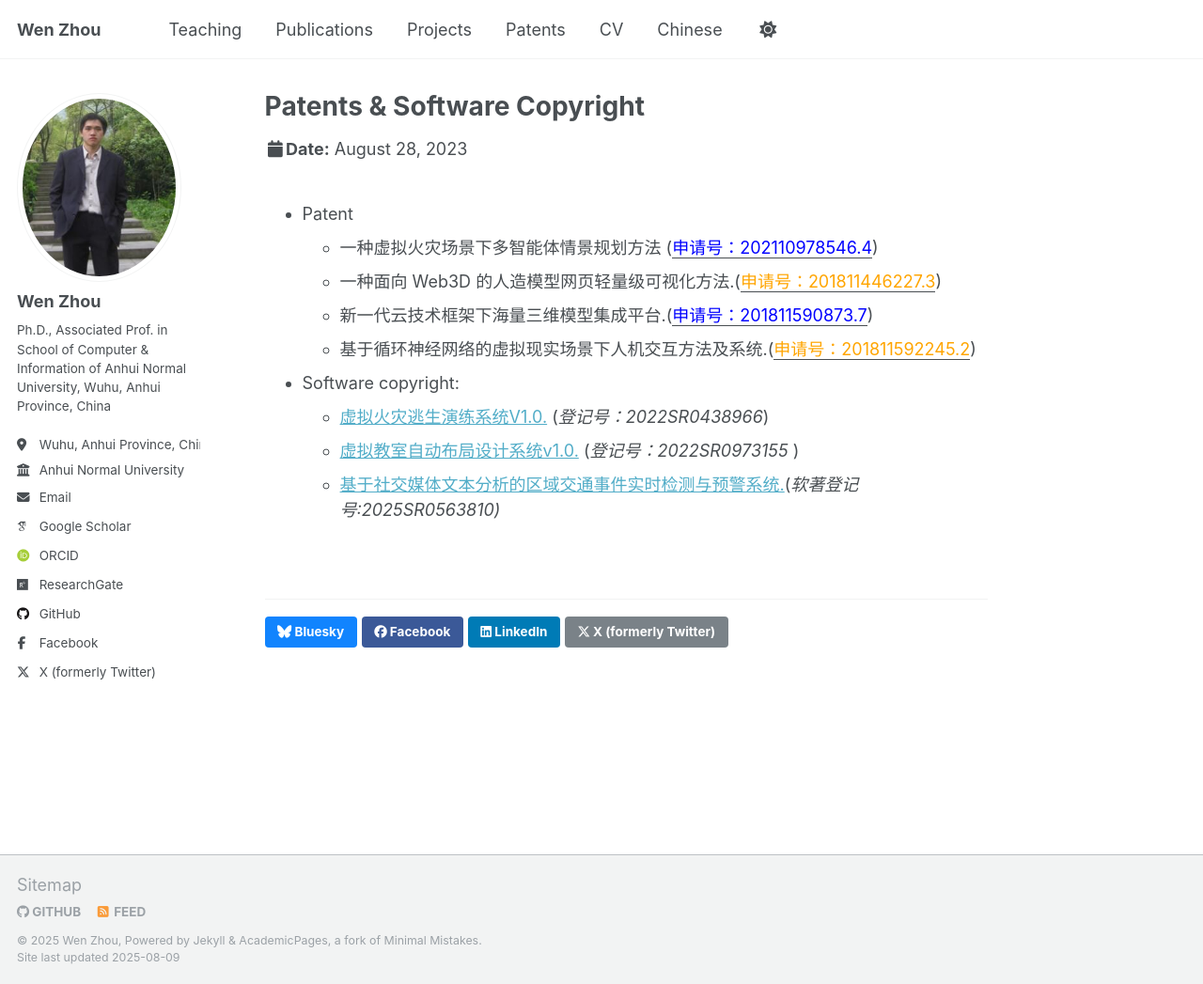
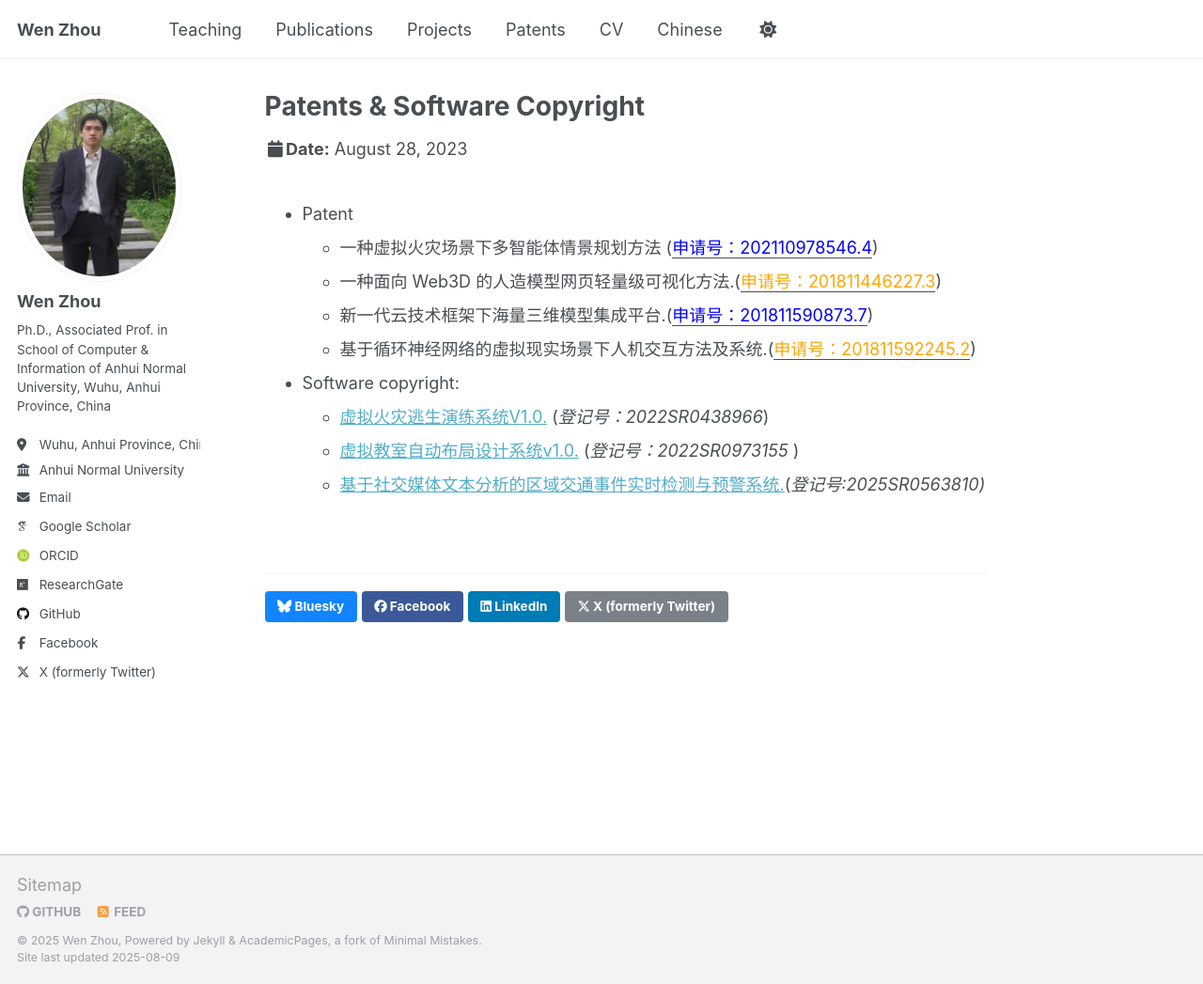
Before and after one commit to zhouwen327/zhouwen327.github.io, a Jekyll site: the page built from _patents/patent01.md, in a window 1280 px wide and 1047 px high. Shown: the whole window at 94% size. Built offline with Jekyll 4.4.1, drawn with Linux system fonts in a browser that asks for light colours; some web fonts are replaced.

Commit message:
Update patent01.md

```diff
--- a/_patents/patent01.md
+++ b/_patents/patent01.md
@@ -14,4 +14,4 @@
 - Software copyright:
     - <a href="http://ivr-ahnu.cn/cn/sr/202201.pdf">虚拟火灾逃生演练系统V1.0.</a> (<i>登记号：2022SR0438966</i>)
     - <a href="http://ivr-ahnu.cn/cn/sr/202202.pdf">虚拟教室自动布局设计系统v1.0.</a> (<i>登记号：2022SR0973155 </i>)
-    - <a href="http://ivr-ahnu.cn/cn/sr/202504.pdf">基于社交媒体文本分析的区域交通事件实时检测与预警系统.</a>(<i>软著登记号:2025SR0563810)</i>
+    - <a href="http://ivr-ahnu.cn/cn/sr/202504.pdf">基于社交媒体文本分析的区域交通事件实时检测与预警系统.</a>(<i>登记号:2025SR0563810)</i>
```
